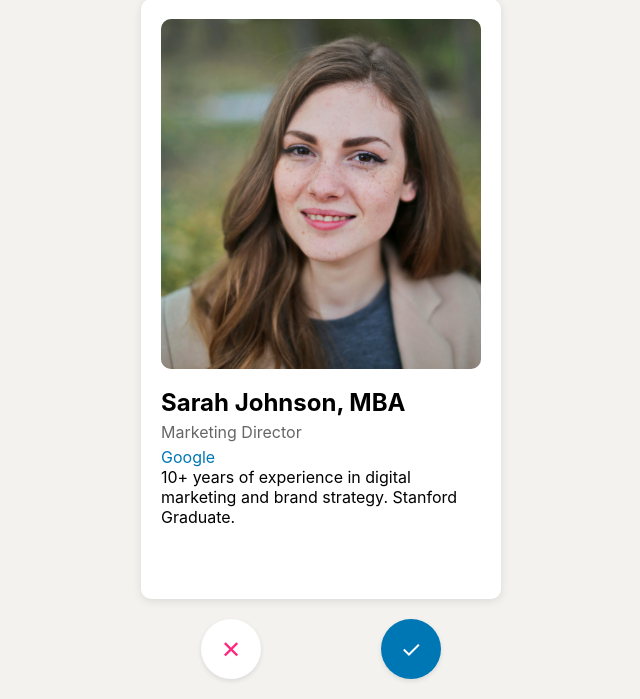
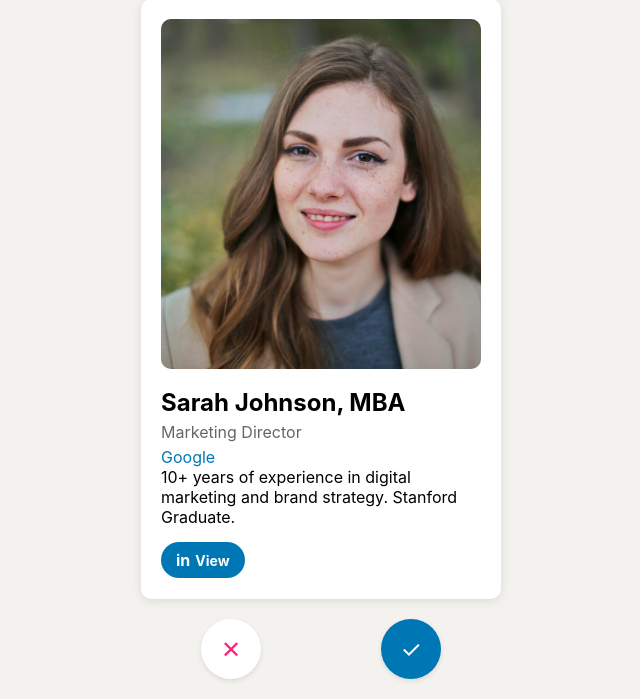
Before and after one commit to JevinWilson/StartUp2025, a Python web app: template templates/merge.html in a window 1280 px wide. Shown: the part 135-834 px from the top of the page, without its empty margins (319-959 px from the left). Run offline with Jinja, Linux system fonts and the light colour scheme; the template is opened without the code that fills it, so the values that code supplies are empty.

Commit message:
added button that takes users to linkedin profile

```diff
--- a/static/css/style.css
+++ b/static/css/style.css
@@ -183,3 +183,29 @@
     color: white;
     font-size: 24px;
 }
+
+/* LinkedIn profile button */
+.card-linkedin-button {
+    background-color: var(--linkedin-blue);
+    color: white;
+    padding: 8px 15px;
+    border-radius: 20px;
+    border: none;
+    font-size: 14px;
+    font-weight: bold;
+    cursor: pointer;
+    display: inline-flex;
+    align-items: center;
+    text-decoration: none;
+    margin-top: 15px;
+    transition: background-color 0.3s ease;
+}
+
+.card-linkedin-button:hover {
+    background-color: #005e93;
+}
+
+.card-linkedin-button .linkedin-icon {
+    margin-right: 5px;
+    font-size: 16px;
+}
--- a/static/js/interaction.js
+++ b/static/js/interaction.js
@@ -5,35 +5,40 @@ const profiles = [
         name: 'Jevin Wilson',
         title: 'Prompt Engineer/Data Trainer',
         company: 'Data Annotations Tech',
-        description: 'Senior at SSU and 8 months of experience as a Prompt Engineer'
+        description: 'Senior at SSU and 8 months of experience as a Prompt Engineer',
+        linkedin: 'www.linkedin.com/in/jevin-christian-wilson'
     },
     {
         image: 'static/images/SarahJohnson.jpg',
         name: 'Sarah Johnson, MBA',
         title: 'Marketing Director',
         company: 'Google',
-        description: '10+ years of experience in digital marketing and brand strategy. Stanford Graduate.'
+        description: '10+ years of experience in digital marketing and brand strategy. Stanford Graduate.',
+        linkedin: 'www.linkedin.com/in/jevin-christian-wilson'
     },
     {
         image: 'static/images/MichaelChen.jpg',
         name: 'Michael Chen, PhD',
         title: 'Senior Data Scientist',
         company: 'Microsoft',
-        description: 'AI researcher with focus on machine learning. MIT Alumni.'
+        description: 'AI researcher with focus on machine learning. MIT Alumni.',
+        linkedin: 'www.linkedin.com/in/jevin-christian-wilson'
     },
     {
         image: 'static/images/EmilyRodriguez.jpg',
         name: 'Emily Rodriguez',
         title: 'Product Manager',
         company: 'Apple',
-        description: 'Leading product development for iOS applications. Harvard Business School.'
+        description: 'Leading product development for iOS applications. Harvard Business School.',
+        linkedin: 'www.linkedin.com/in/jevin-christian-wilson'
     },
     {
         image: 'static/images/DavidThompson.jpg',
         name: 'David Thompson',
         title: 'Investment Banker',
         company: 'Goldman Sachs',
-        description: 'Specializing in mergers and acquisitions. Wharton Graduate.'
+        description: 'Specializing in mergers and acquisitions. Wharton Graduate.',
+        linkedin: 'www.linkedin.com/in/jevin-christian-wilson'
     }
 ];
 
@@ -112,7 +117,7 @@ window.addEventListener('load', function() {
         const profile = profiles[currentProfileIndex];
 
         card.innerHTML = `
-            <img src="${profile.image}" class="profile-image" alt="${profile.name}">
+            <img src="/static/images/${profile.image.split('/').pop()}" class="profile-image" alt="${profile.name}">
             <div class="profile-info">
                 <div class="profile-name">${profile.name}</div>
                 <div class="profile-title">${profile.title}</div>
@@ -120,6 +125,10 @@ window.addEventListener('load', function() {
                 <div class="profile-description">
                     <p>${profile.description}</p>
                 </div>
+                <a href="https://${profile.linkedin}" target="_blank" class="card-linkedin-button">
+                    <span class="linkedin-icon">in</span>
+                    View
+                </a>
             </div>
         `;
 
```
